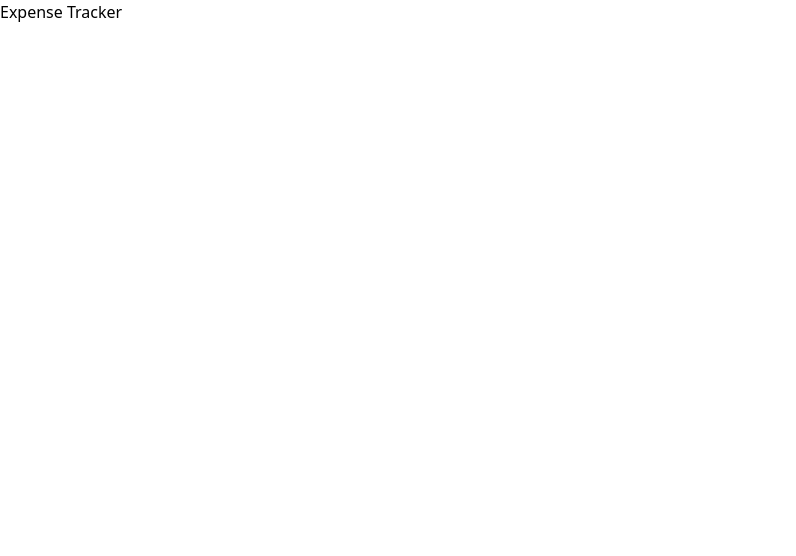
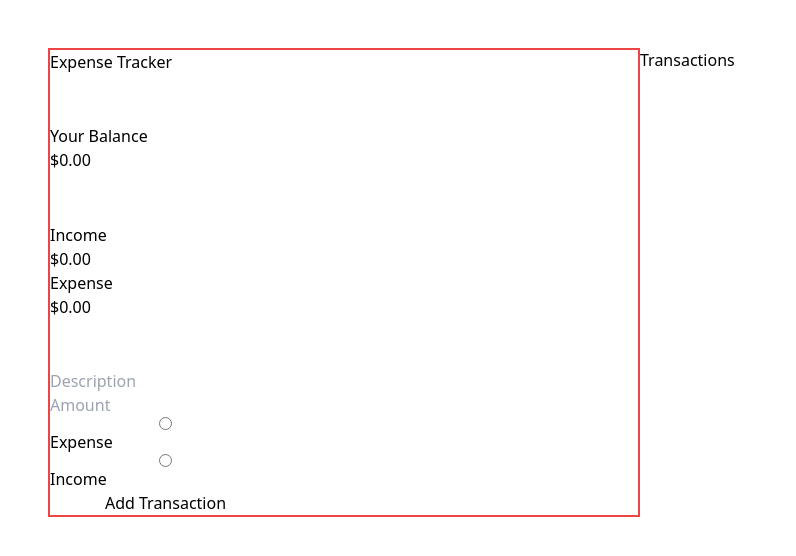
Before and after one commit to liamhowatt34/React-Firebase-Expense-Tracker, a React (Vite) app: page /expense-tracker in a window 1280 px wide. Shown: the top 556 px of the page, without its empty margins (0-796 px from the left). Built offline with nearby package versions, Linux system fonts and the light colour scheme; no server answers.

Commit message:
Added expense tracker structure and started adding custom hooks

```diff
--- a/src/App.tsx
+++ b/src/App.tsx
@@ -4,14 +4,12 @@ import ExpenseTracker from "./pages/expense-tracker/ExpenseTracker";
 
 function App() {
   return (
-    <>
     <Router>
       <Routes>
         <Route path="/" element={<Auth />} />
         <Route path="/expense-tracker" element={<ExpenseTracker />} />
       </Routes>
     </Router>
-    </>
   );
 }
 
--- a/src/config/firebase-config.ts
+++ b/src/config/firebase-config.ts
@@ -2,7 +2,7 @@
 import { initializeApp } from "firebase/app";
 import { getAuth, GoogleAuthProvider } from "firebase/auth";
 import { getFirestore } from "firebase/firestore";
-// import { getAnalytics } from "firebase/analytics";
+import { getAnalytics } from "firebase/analytics";
 
 const firebaseConfig = {
   apiKey: import.meta.env.VITE_FIREBASE_API_KEY,
@@ -16,7 +16,7 @@ const firebaseConfig = {
 
 // Initialize Firebase
 const app = initializeApp(firebaseConfig);
-// const analytics = getAnalytics(app);
+const analytics = getAnalytics(app);
 
 // Initialize Firebase Authentication and Firestore
 export const auth = getAuth(app);
--- /dev/null
+++ b/src/hooks/useAddTransaction.ts
@@ -0,0 +1,27 @@
+import { addDoc, collection, serverTimestamp } from "firebase/firestore";
+import { db } from "../config/firebase-config";
+
+interface TransactionData {
+  description: string;
+  transactionAmount: number;
+  transactionType: string;
+}
+
+export const useAddTransaction = () => {
+  const transactionCollectionRef = collection(db, "transactions");
+
+  const addTransaction = async ({
+    description,
+    transactionAmount,
+    transactionType,
+  }: TransactionData) => {
+    await addDoc(transactionCollectionRef, {
+      userID: "",
+      description,
+      transactionAmount,
+      transactionType,
+      createdAt: serverTimestamp(),
+    });
+  };
+  return { addTransaction };
+};
--- /dev/null
+++ b/src/hooks/useGetUserInfo.ts
@@ -0,0 +1,12 @@
+export const useGetUserInfo = () => {
+  const storedAuth = localStorage.getItem("auth");
+  const auth = storedAuth ? JSON.parse(storedAuth) : null;
+
+  if (auth) {
+    const { name, profilePhoto, userID, isAuth } = auth;
+
+    return { name, profilePhoto, userID, isAuth };
+  } else {
+    // Handle the case where auth is null (e.g., user is not authenticated)
+  }
+};
--- a/src/pages/expense-tracker/ExpenseTracker.tsx
+++ b/src/pages/expense-tracker/ExpenseTracker.tsx
@@ -1,10 +1,43 @@
+import { useAddTransaction } from "../../hooks/useAddTransaction";
+
 function ExpenseTracker() {
+  const { addTransaction } = useAddTransaction();
+
   return (
-    <>
-      <div className="flex w-full h-full">
+    <div className="flex p-12 h-screen">
+      <section className="flex flex-col justify-between items-start w-1/2 h-2/3 border-2 border-red-500">
         <h1>Expense Tracker</h1>
-      </div>
-    </>
+        <div>
+          <h3>Your Balance</h3>
+          <h2>$0.00</h2>
+        </div>
+        {/* Summary */}
+        <div>
+          {/* Income */}
+          <div>
+            <h4>Income</h4>
+            <p>$0.00</p>
+          </div>
+          {/* Expense */}
+          <div>
+            <h4>Expense</h4>
+            <p>$0.00</p>
+          </div>
+        </div>
+        <form action="" className="flex flex-col">
+          <input type="text" placeholder="Description" required />
+          <input type="number" placeholder="Amount" required />
+          <input type="radio" id="expense" value={"expense"} />
+          <label htmlFor="expense">Expense</label>
+          <input type="radio" id="income" value={"income"} />
+          <label htmlFor="income">Income</label>
+          <button type="submit">Add Transaction</button>
+        </form>
+      </section>
+      <section>
+        <h3>Transactions</h3>
+      </section>
+    </div>
   );
 }
 
```
Lines whose indentation alone changed are shown as unchanged.
